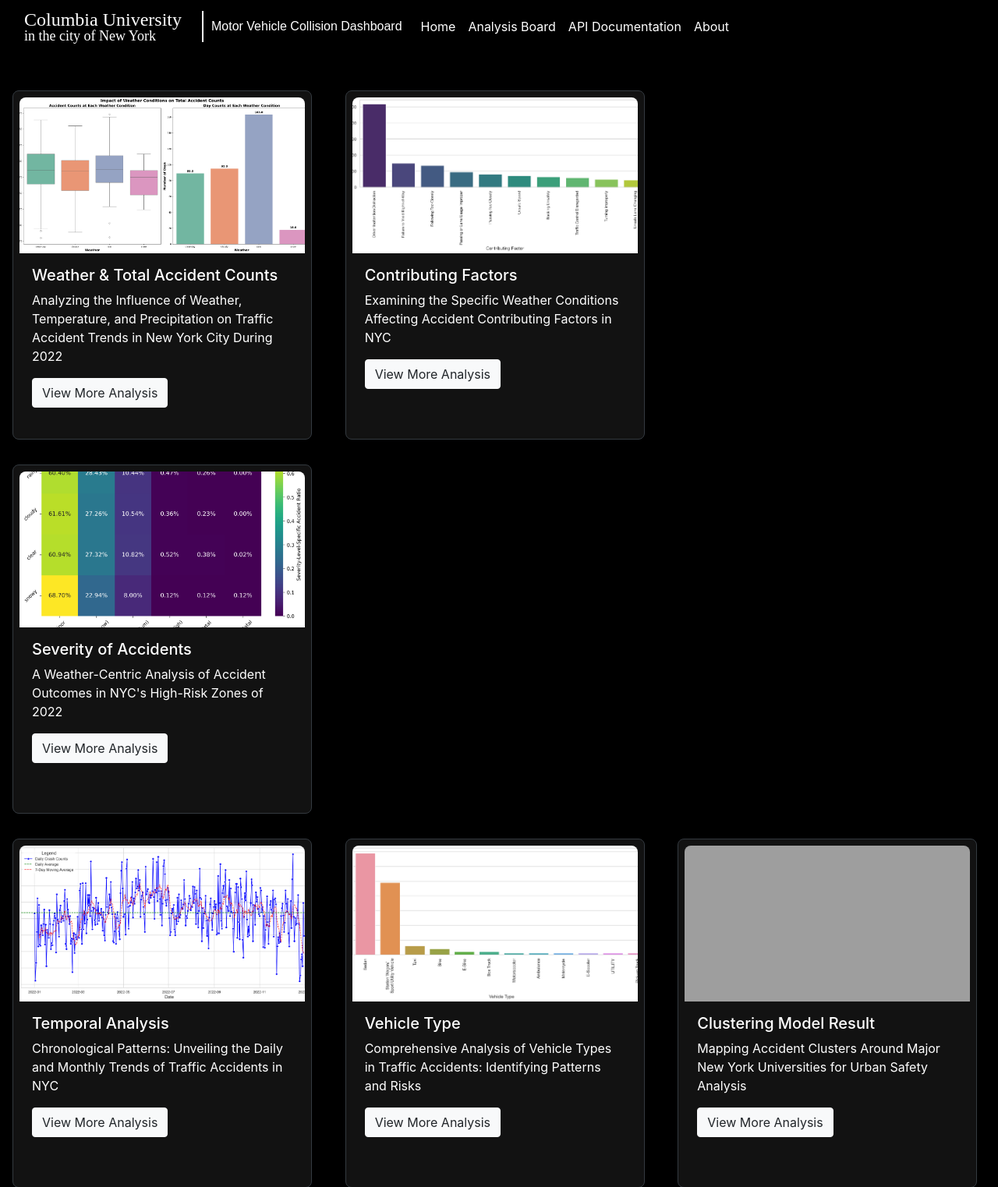
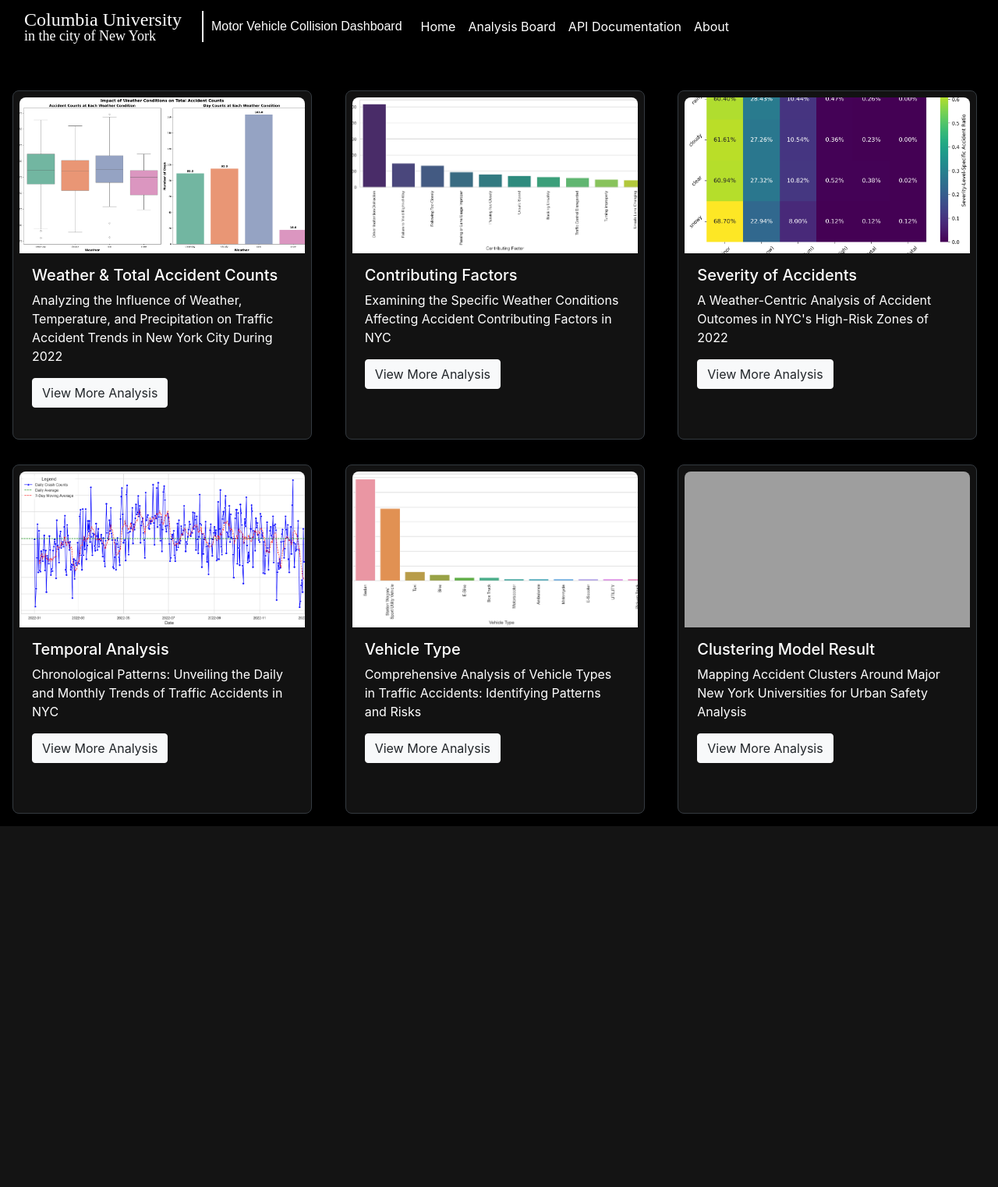
Before and after one commit to ReiannaLiu/MotorVehicleCollision, a Flask app: page /analysis_board in a window 1280 px wide. Shown: the top 1523 px of the page at 78% size. After the commit the page ends 1060 px from the top, so only its background shows below. Run offline with Flask 3, Linux system fonts and the light colour scheme; parts of the project's set-up code (start-up, migrations or seed data) failed here and were passed over; some libraries are stand-ins or nearby versions; grey boxes are pictures that could not be loaded.

Commit message:
analysis html format md-4

```diff
--- a/templates/analysis.html
+++ b/templates/analysis.html
@@ -136,62 +136,10 @@
             </div>
 
 
-<!--
-            <div class="col-md-4 col-sm-6 column-custom">
-
-                <div class="card card-custom">
-                    <img src="static\images\accidentcounts_weather_top10.png"
-                        class="card-img-top card-img-custom"
-                        alt="Weather & Collision Study on Top 10 Accidents-Prone Areas in NYC in 2022">
-                    <div class="card-body">
-                        <h5 class="card-title">Weather & Collision Study on Top 10 Accidents-Prone Areas in NYC in 2022</h5>
-                        <p class="card-text">A Detailed Examination of Traffic Accidents in NYC's Most Hazardous Areas of 2022 </p>
-
-                        <a href="#" class="btn btn-light" data-toggle="modal" data-target="#analysisModal2">View More
-                            Analysis</a>
-
-
-                        <div class="modal fade" id="analysisModal2" tabindex="-1" role="dialog"
-                            aria-labelledby="analysisModalLabel2" aria-hidden="true">
-                            <div class="modal-dialog modal-lg" role="document">
-                                <div class="modal-content">
-                                    <div class="modal-header">
-                                        <h5 class="modal-title" id="analysisModalLabel">Weather & Collision Study on Top 10 Accidents-Prone Areas in NYC in 2022</h5>
-                                        <button type="button" class="close" data-dismiss="modal" aria-label="Close">
-                                            <span aria-hidden="true">&times;</span>
-                                        </button>
-                                    </div>
-                                    <div class="modal-body">
-                                        <h5 class="modal-subtitle">Weather-Related Distributions of Traffic Accidents</h5>
-                                        <img src="static/images/accidentcounts_weather_top10.png"
-                                            class="img-fluid">
-                                        <p class="indented-text">These collection of graphs presents a comprehensive view of weather
-                                             conditions associated with accident data in top 10 areas with the most traffic accidents
-                                              in 2022. </p>
-                                        <p class="indented-text">Contrary to our initial assumption that an increase in accidents is likely during adverse weather conditions, the plots reveal an opposing trend that most accidents occur under moderate weather conditions, with extreme weather being less commonly associated with traffic accidents. </p>
-                                        <ul style="color: black;">
-                                            <li>The precipitation graph indicates that dry conditions are most common during accidents, with a notable decrease in accident counts as precipitation increases. </li>
-                                            <li>Temperature-related accidents are fairly distributed across 'Freezing Cold', 'Cold', and 'Moderate' categories, with fewer occurring in 'Warm' and 'Hot' conditions. </li>
-                                            <li>High humidity seems to be the most prevalent condition in accidents, suggesting a possible impact on road safety.</li>
-                                            <li>Wind levels mostly result in accidents when flags wave or leaves scatter, which are moderate wind conditions. </li>
-                                            <li>Snow-related accidents are overwhelmingly more frequent when there is no snow because there were only 18 snowy days in 2022.</li>
-                                            <li>Visibility is predominantly high during most accidents, indicating that poor visibility is less commonly a contributing factor. </li>
-                                        </ul>
-                                        <p class="indented-text">This observation is valid as individuals tend not to go out on days with heavy rain or extreme heat. Notwithstanding with, the plot directs us to model the relative traffic volume between days with favorable and unfavorable weather conditions. </p>
-
-
-                                    </div>
-                                </div>
-                            </div>
-                        </div>
-                    </div>
-                </div>
-            </div> -->
 
 
 
-
-            <div class="col-4 col-sm-6 column-custom">
+            <div class="col-md-4 col-sm-6 column-custom">
                 <!--Top 10 Contributing Factors-->
                 <div class="card card-custom">
                     <img src="static\images\top_contributing_factors.png" class="card-img-top card-img-custom"
```
